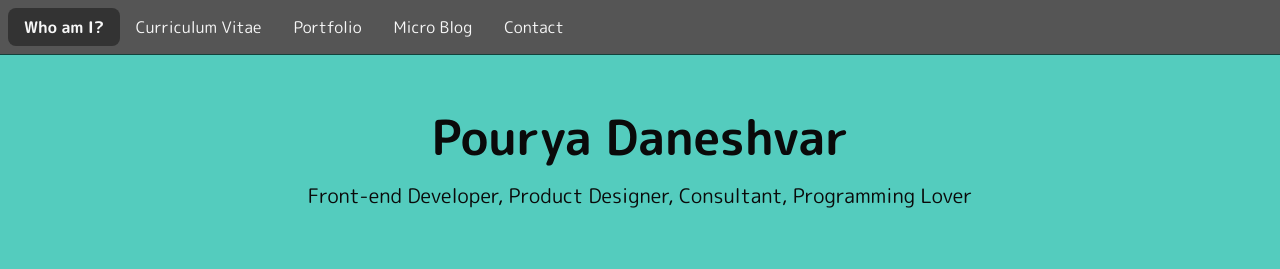
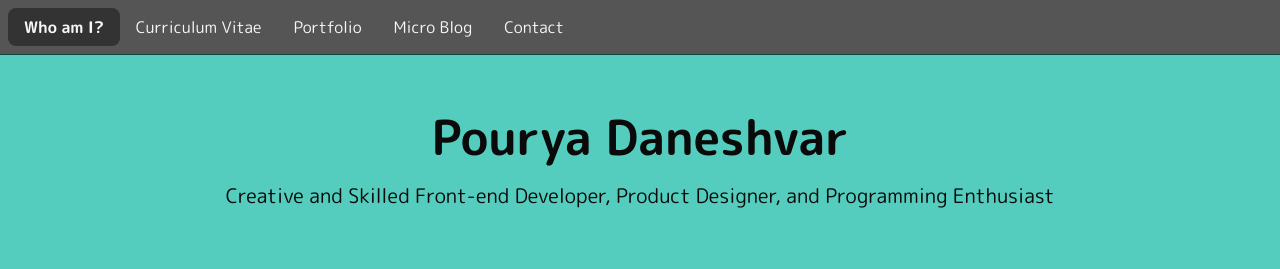
Before and after one commit to pdan/pdan.github.io, a website built with webpack: page index.html in a window 1280 px wide. Shown: the top 269 px of the page. Built offline with nearby package versions, Linux system fonts and the light colour scheme.

Commit message:
Update index.html

```diff
--- a/index.html
+++ b/index.html
@@ -44,7 +44,7 @@
   <div class="callout large primary">
     <div class="row column text-center">
       <h1>Pourya Daneshvar</h1>
-      <p class="lead">Front-end Developer, Product Designer, Consultant, Programming Lover</p>
+      <p class="lead">Creative and Skilled Front-end Developer, Product Designer, and Programming Enthusiast</p>
     </div>
   </div>
   <section class="introduction">
```
